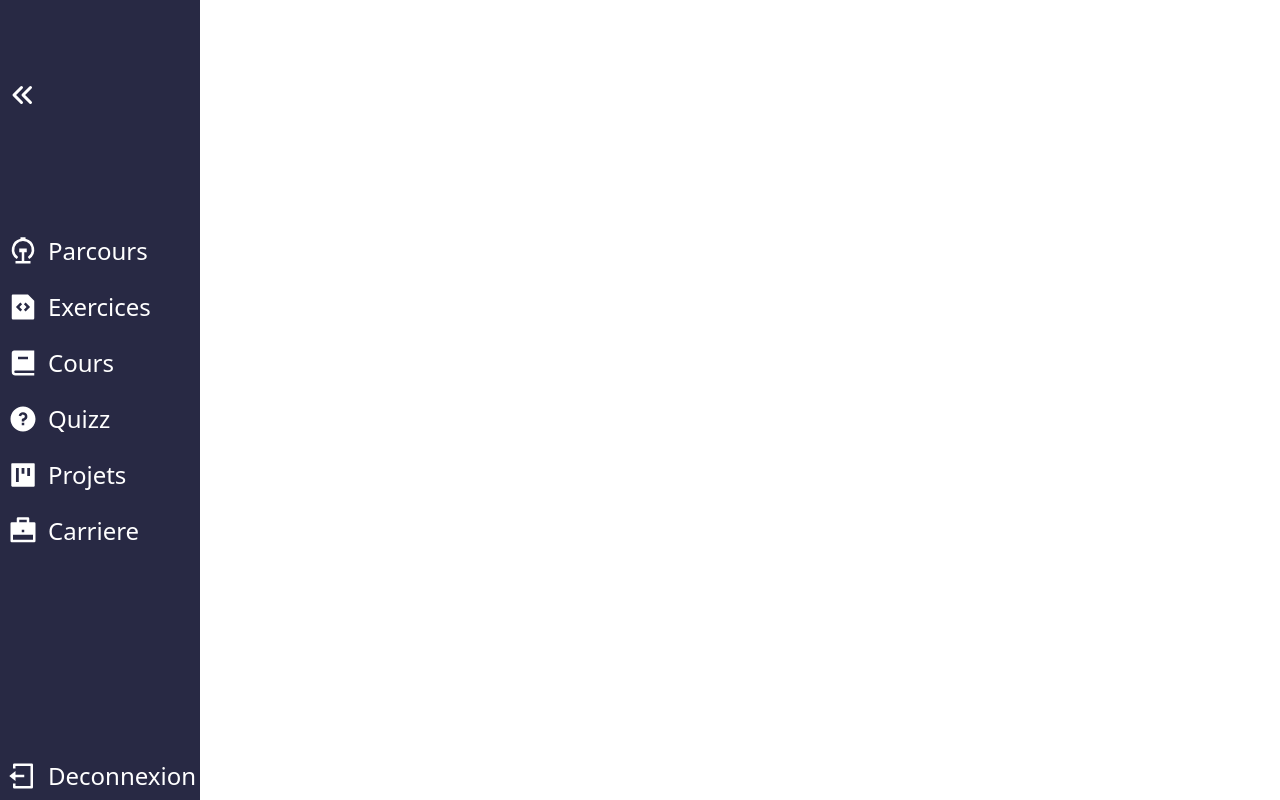
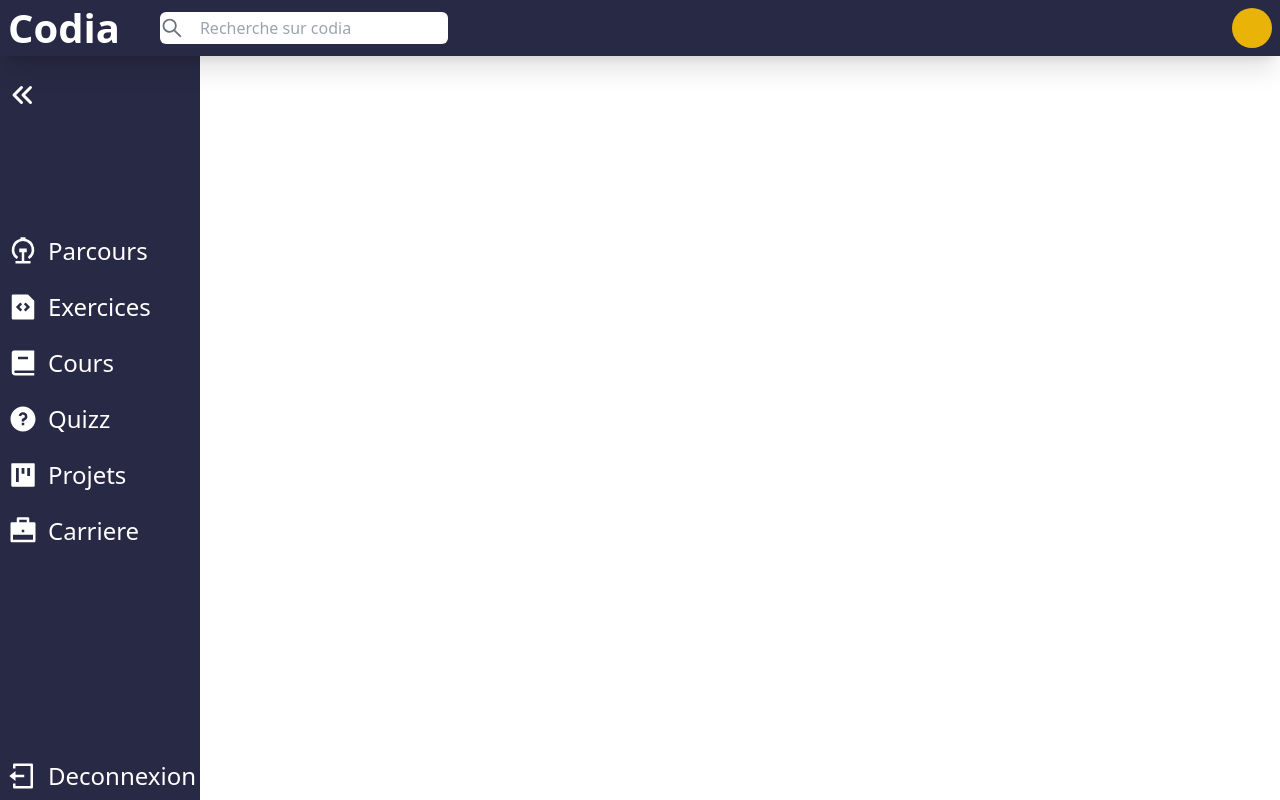
Before and after one commit to ArilessTir/codia, a React (Vite) app: page / in a window 1280 px wide. Built offline with nearby package versions, Linux system fonts and the light colour scheme; the HTML template or start-up script is replaced by a standard one.

Commit message:
navbar ui

```diff
--- a/src/App.css
+++ /dev/null
@@ -1,42 +0,0 @@
-.App {
-  text-align: center;
-}
-
-.App-logo {
-  height: 40vmin;
-  pointer-events: none;
-}
-
-@media (prefers-reduced-motion: no-preference) {
-  .App-logo {
-    animation: App-logo-spin infinite 20s linear;
-  }
-}
-
-.App-header {
-  background-color: #282c34;
-  min-height: 100vh;
-  display: flex;
-  flex-direction: column;
-  align-items: center;
-  justify-content: center;
-  font-size: calc(10px + 2vmin);
-  color: white;
-}
-
-.App-link {
-  color: #61dafb;
-}
-
-@keyframes App-logo-spin {
-  from {
-    transform: rotate(0deg);
-  }
-  to {
-    transform: rotate(360deg);
-  }
-}
-
-button {
-  font-size: calc(10px + 2vmin);
-}
--- a/src/App.jsx
+++ b/src/App.jsx
@@ -1,10 +1,11 @@
 import React from 'react';
-import './App.css';
+import NavBar from './components/navbar/navbar';
 import SideNav from './components/sideNav/sideNav';
 
 function App() {
     return (
         <div className="App">
+            <NavBar />
             <SideNav />
         </div>
     );
--- /dev/null
+++ b/src/components/navbar/navbar.jsx
@@ -0,0 +1,28 @@
+import React from 'react';
+import { AiOutlineSearch } from 'react-icons/ai';
+const NavBar = () => {
+    return (
+        <nav
+            className="fixed bg-[#282944] h-14 flex justify-between items-center px-2
+                        w-full shadow-xl z-50"
+        >
+            <div className="flex items-center space-x-10">
+                <h1 className="text-[40px] text-white font-bold">Codia</h1>
+                <div className="relative md:block hidden">
+                    <AiOutlineSearch
+                        className="absolute text-2xl transform left-0 top-1/2
+                                text-gray-500 -translate-y-1/2 "
+                    />
+                    <input
+                        type="text"
+                        className="rounded-md h-8 pl-10 w-72"
+                        placeholder="Recherche sur codia"
+                    />
+                </div>
+            </div>
+            <div className=" h-10 w-10 rounded-full bg-yellow-500 md:block hidden"></div>
+        </nav>
+    );
+};
+
+export default NavBar;
--- a/src/components/sideNav/sideNav.jsx
+++ b/src/components/sideNav/sideNav.jsx
@@ -28,8 +28,8 @@ const SideNav = () => {
     return (
         <div
             className="sideBar h-[100vh] w-[200px] bg-[#282944]
-                    text-white fixed  pl-2 pt-20
-                    flex flex-col justify-between"
+                    text-white fixed overflow-hidden pl-2 pt-20
+                    md:flex flex-col justify-between hidden"
         >
             {open ? (
                 <HiChevronDoubleLeft
```
